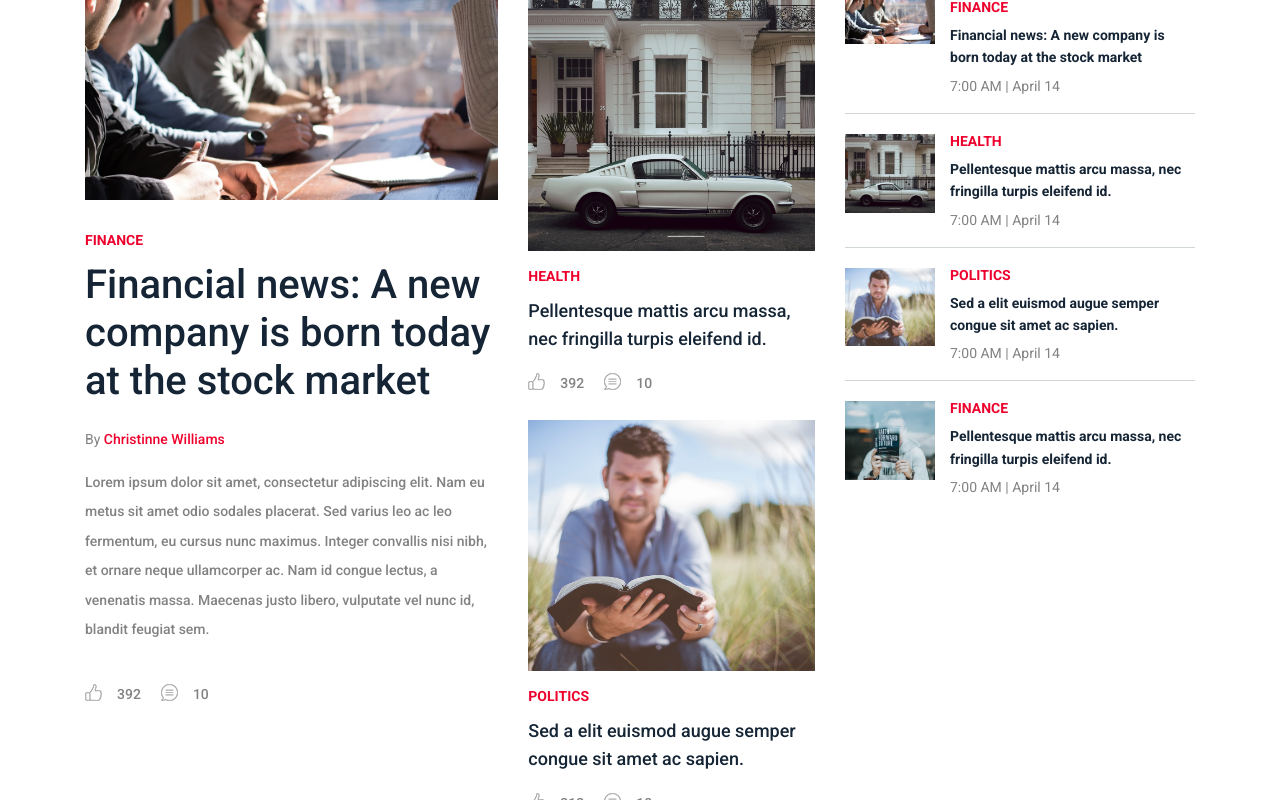
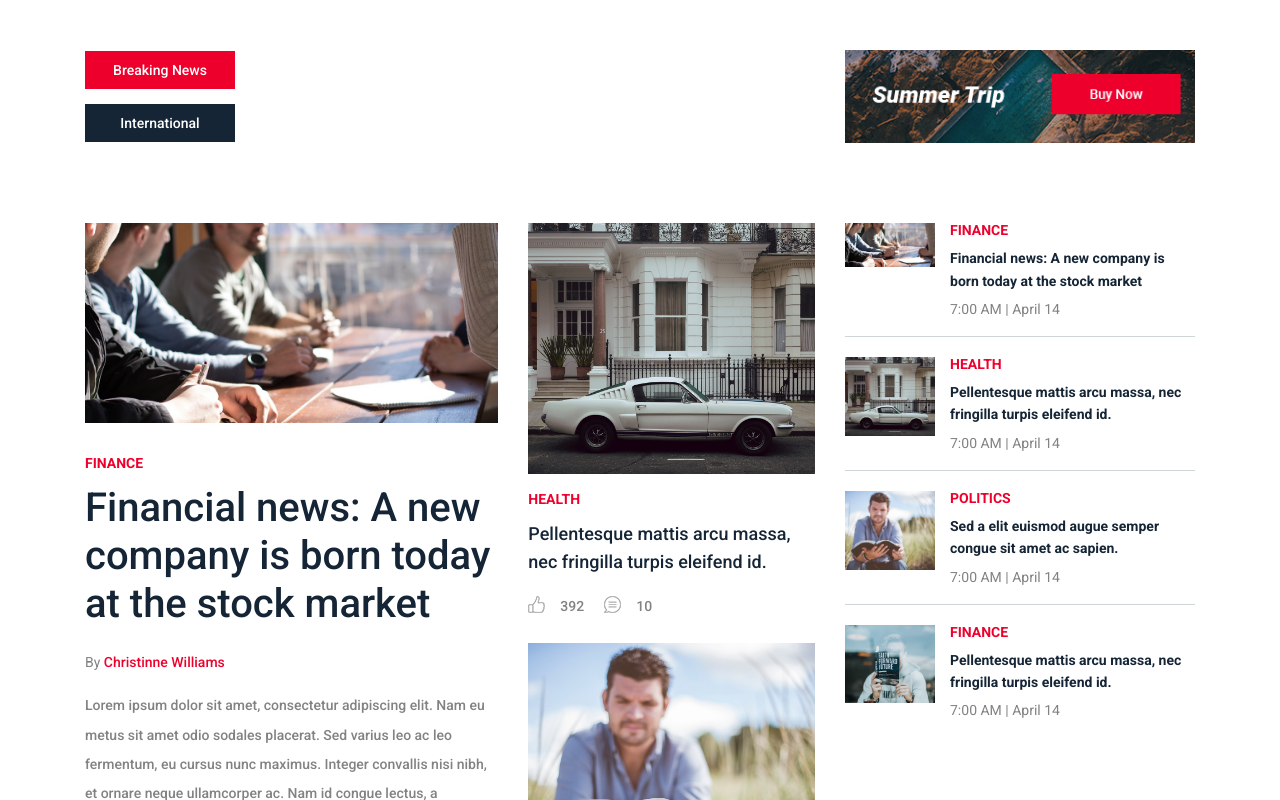
Before and after one commit to Consatanos/newspaper, a React (Create React App) app: page / in a window 1280 px wide. Shown: the top 800 px of the page. Built offline with nearby package versions, Linux system fonts and the light colour scheme; a web font is replaced by a local one.

Commit message:
add hero

```diff
--- a/src/components/app/app.js
+++ b/src/components/app/app.js
@@ -2,10 +2,12 @@ import React from 'react';
 import { Route, Switch } from 'react-router-dom';
 import { Home, About, Post, Contact, Categories } from '../pages';
 import Footer from '../footer';
+import { Hero } from '../hero';
 
 const App = () => {
   return (
     <>
+      <Hero />
       <Switch>
         <Route
           path="/"
--- /dev/null
+++ b/src/components/hero/hero-add.js
@@ -0,0 +1,14 @@
+import React from 'react';
+import background from './background.gif';
+
+const HeroAdd = () => {
+  return (
+    <div className="col-12 col-lg-4">
+      <div className="hero-add">
+        <a href="#"><img src={background} alt="" /></a>
+      </div>
+    </div>
+  )
+};
+
+export default HeroAdd;
--- /dev/null
+++ b/src/components/hero/hero.js
@@ -0,0 +1,19 @@
+import React from 'react';
+import HeroAdd from './hero-add';
+import { HeroContainer } from '../../containers/hero-container';
+
+const Hero = () => {
+  return (
+    <div className="hero-area">
+      <div className="container">
+        <div className="row align-items-center">
+          <HeroContainer />
+          {/* Hero Add */}
+          <HeroAdd />
+        </div>
+      </div>
+    </div>
+  )
+};
+
+export default Hero;
--- /dev/null
+++ b/src/components/hero/index.js
@@ -0,0 +1,5 @@
+import Hero from './hero';
+
+export {
+  Hero
+};
--- /dev/null
+++ b/src/containers/hero-container/hero-container.js
@@ -0,0 +1,74 @@
+import React, { Component } from 'react';
+import { connect } from 'react-redux';
+import { compose } from 'redux';
+
+import { withInfoService } from '../../components/hoc';
+
+class HeroContainer extends Component {
+  componentDidMount() {
+    const { infoListService, loadingNews } = this.props;
+    infoListService.getInfo('news')
+      .then((data) => {
+        loadingNews(data)
+      });
+  };
+
+  render() {
+    const { news } = this.props;
+    return (
+      <>
+        <div className="col-12 col-lg-8">
+          {/* Breaking News Widget */}
+          <div className="breaking-news-area d-flex align-items-center">
+            <div className="news-title">
+              <p>Breaking News</p>
+              <div id="breakingNewsTicker" className="ticker">
+                <ul>
+                  {/* <li><a href="#">Lorem ipsum dolor sit amet, consectetur adipiscing elit.</a></li>
+                  <li><a href="#">Welcome to Colorlib Family.</a></li>
+                  <li><a href="#">Nam eu metus sitsit amet, consec!</a></li> */}
+                </ul>
+              </div>
+            </div>
+          </div>
+
+          {/* Breaking News Widget */}
+          <div className="breaking-news-area d-flex align-items-center mt-15">
+            <div className="news-title title2">
+              <p>International</p>
+              <div id="internationalTicker" className="ticker">
+                <ul>
+                  {/* <li><a href="#">Lorem ipsum dolor sit amet, consectetur adipiscing elit.</a></li>
+                  <li><a href="#">Welcome to Colorlib Family.</a></li>
+                  <li><a href="#">Nam eu metus sitsit amet, consec!</a></li> */}
+                </ul>
+              </div>
+            </div>
+          </div>
+        </div>
+      </>
+    )
+  };
+};
+
+const mapStateToProps = ({ news }) => {
+  return {
+    news
+  };
+};
+
+const mapDispatchToProps = (dispatch) => {
+  return {
+    loadingNews: (news) => {
+      dispatch({
+        type: 'LOADING_NEWS',
+        payload: news
+      })
+    }
+  };
+};
+
+export default compose(
+  withInfoService(),
+  connect(mapStateToProps, mapDispatchToProps)
+)(HeroContainer);
--- /dev/null
+++ b/src/containers/hero-container/index.js
@@ -0,0 +1,5 @@
+import HeroContainer from './hero-container';
+
+export {
+  HeroContainer
+};
```
Also changed, not shown: src/components/hero/background.gif (added).
